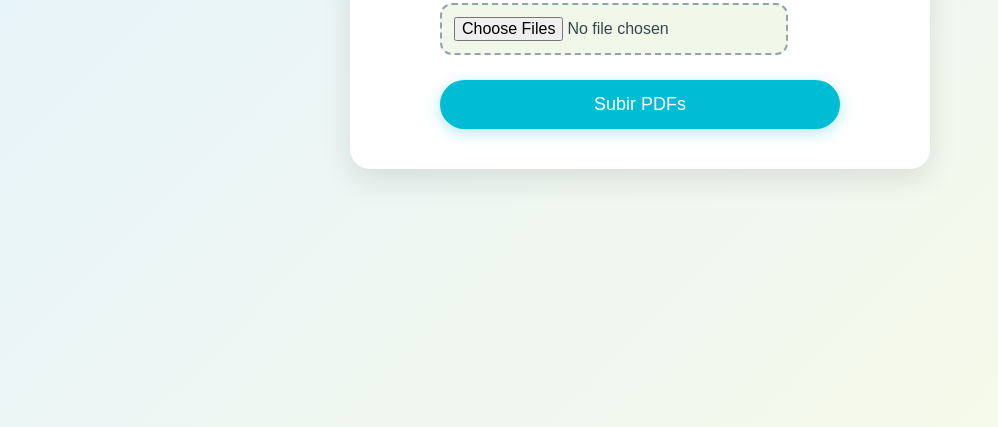
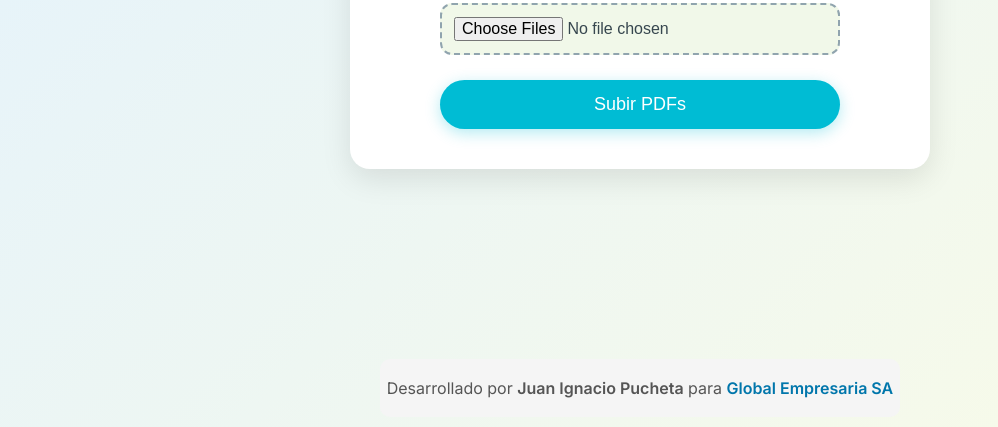
Before and after one commit to JuaniPucheta/renombrar-pdf, a website: page public/index.html in a window 1280 px wide. Shown: the part 373-800 px from the top of the page, without its empty margins (0-998 px from the left). Drawn offline with Linux system fonts and the light colour scheme.

Commit message:
feat: footer

```diff
--- a/public/index.html
+++ b/public/index.html
@@ -56,7 +56,7 @@
 
         input[type="file"] {
             padding: 12px;
-            width: 80%;
+            width: 100%;
             font-size: 16px;
             border: 2px dashed #90a4ae;
             border-radius: 12px;
@@ -155,6 +155,19 @@
         header img {
             height: 60px;
         }
+
+        footer {
+            position: absolute;
+            bottom: 10px;
+            color: #555;
+            padding: 3px 7px;
+            border-radius: 10px;
+            background-color: #f5f5f5;
+        }
+
+        .empresa{
+            color: #0076AB;
+        }
     </style>
 </head>
 <body>
@@ -172,6 +185,9 @@
         <div id="spinner" class="spinner"></div> <!-- Spinner -->
         <ul id="fileList" class="file-list"></ul>
     </div>
+    <footer>
+        <p>Desarrollado por <strong>Juan Ignacio Pucheta</strong> para <strong class="empresa">Global Empresaria SA</strong></p>
+    </footer>
 
     <!-- Scripts -->
     <script>
```
